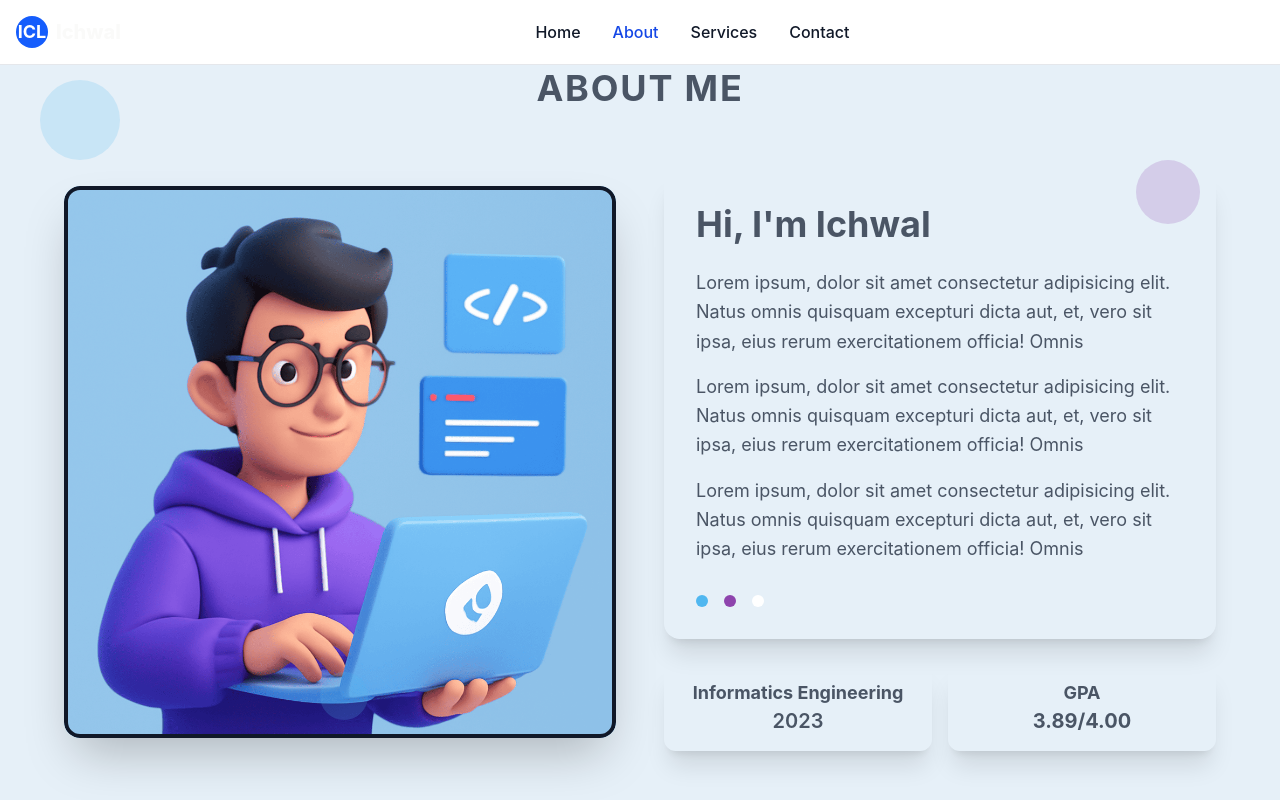
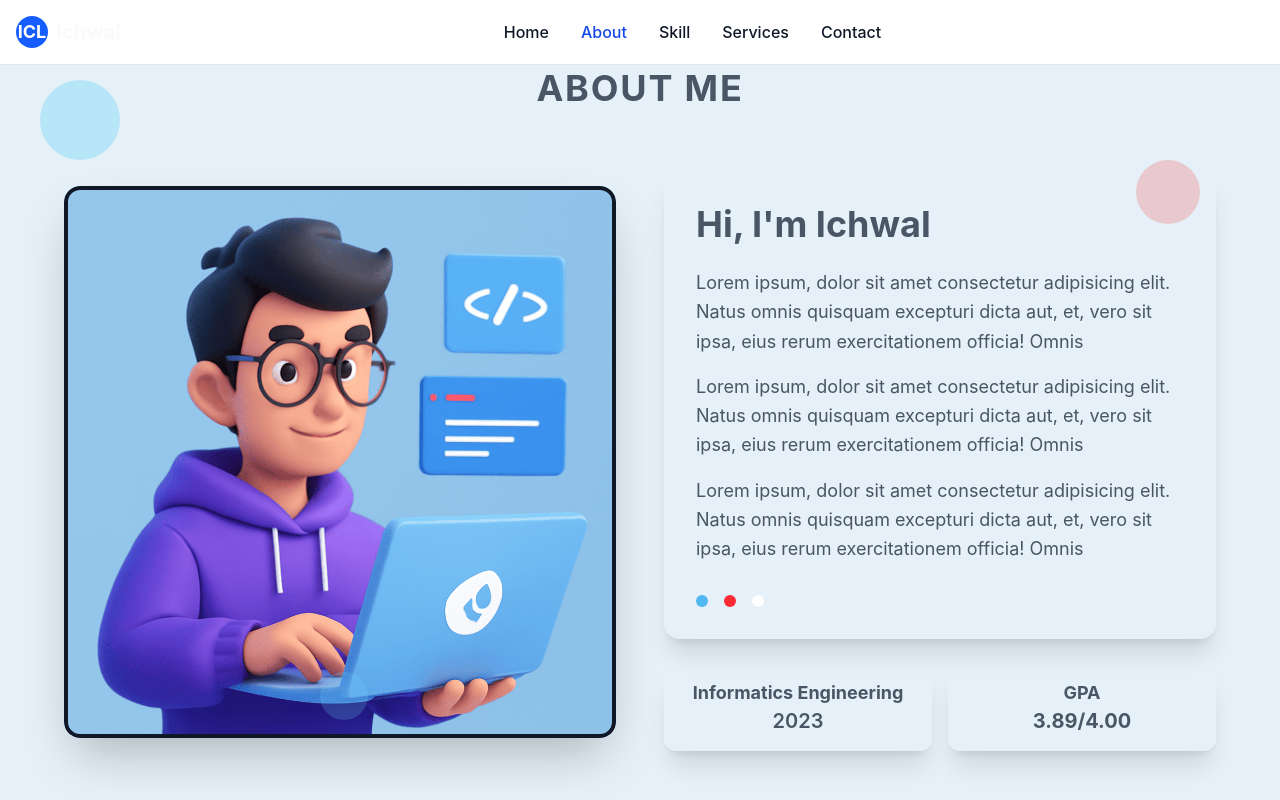
Before and after one commit to ichwalM/Landing-Page-React-Talwin, a React (Vite) app: page / in a window 1280 px wide. Both pictures are taken after a click on the link "About". Built offline with nearby package versions, Linux system fonts and the light colour scheme.

Commit message:
set up skill section

```diff
--- a/src/components/Header.jsx
+++ b/src/components/Header.jsx
@@ -86,6 +86,21 @@ const Header = ({ activeTab, setActiveTab }) => {
                             </li>
                             <li>
                                 <a
+                                    onClick={() => handleNavLinkClick("skill")}
+                                    className={`
+                                    cursor-pointer block py-2 px-3 rounded-sm md:bg-transparent md:p-0
+                                    ${activeTab === "skill"
+                                            ? "text-white bg-blue-700 md:text-blue-700 md:dark:text-blue-500"
+                                            : "text-gray-900 hover:bg-gray-100 md:hover:bg-transparent md:hover:text-blue-700 dark:text-white dark:hover:bg-gray-700 dark:hover:text-white md:dark:hover:bg-transparent dark:border-gray-700"
+                                        }
+                                `}
+                                    aria-current={activeTab === "skill" ? "page" : undefined}
+                                >
+                                    Skill
+                                </a>
+                            </li>
+                            <li>
+                                <a
                                     onClick={() => handleNavLinkClick("services")}
                                     className={`
                                     cursor-pointer block py-2 px-3 rounded-sm md:bg-transparent md:p-0
--- a/src/pages/AboutSection.jsx
+++ b/src/pages/AboutSection.jsx
@@ -68,10 +68,7 @@ function AboutSection({ className }) {
                     className="w-3 h-3 rounded-full"
                     style={{ backgroundColor: '#50B7F0' }}
                   ></div>
-                  <div
-                    className="w-3 h-3 rounded-full"
-                    style={{ backgroundColor: '#8E44AD' }}
-                  ></div>
+                  <div className="w-3 h-3 rounded-full bg-red-500"></div>
                   <div
                     className="w-3 h-3 rounded-full"
                     style={{ backgroundColor: '#FFFFFF' }}
@@ -101,9 +98,9 @@ function AboutSection({ className }) {
           </div>
         </div>
 
-        <div className="absolute top-20 left-10 w-20 h-20 rounded-full opacity-20" style={{ backgroundColor: '#50B7F0' }}></div>
-        <div className="absolute top-40 right-20 w-16 h-16 rounded-full opacity-20" style={{ backgroundColor: '#8E44AD' }}></div>
-        <div className="absolute bottom-20 left-1/4 w-12 h-12 rounded-full opacity-20" style={{ backgroundColor: '#50B7F0' }}></div>
+        <div className="absolute top-20 left-10 w-20 h-20 rounded-full opacity-20 bg-sky-400"></div>
+        <div className="absolute top-40 right-20 w-16 h-16 rounded-full opacity-20 bg-red-500"></div>
+        <div className="absolute bottom-20 left-1/4 w-12 h-12 rounded-full opacity-20 bg-sky-300"></div>
       </div>
     </section>
   );
--- a/src/pages/SkillSection.jsx
+++ b/src/pages/SkillSection.jsx
@@ -0,0 +1,11 @@
+import React from 'react'
+
+const SkillSection = () => {
+  return (
+    <div>
+      <h1>hellow world</h1>
+    </div>
+  )
+}
+
+export default SkillSection
```
